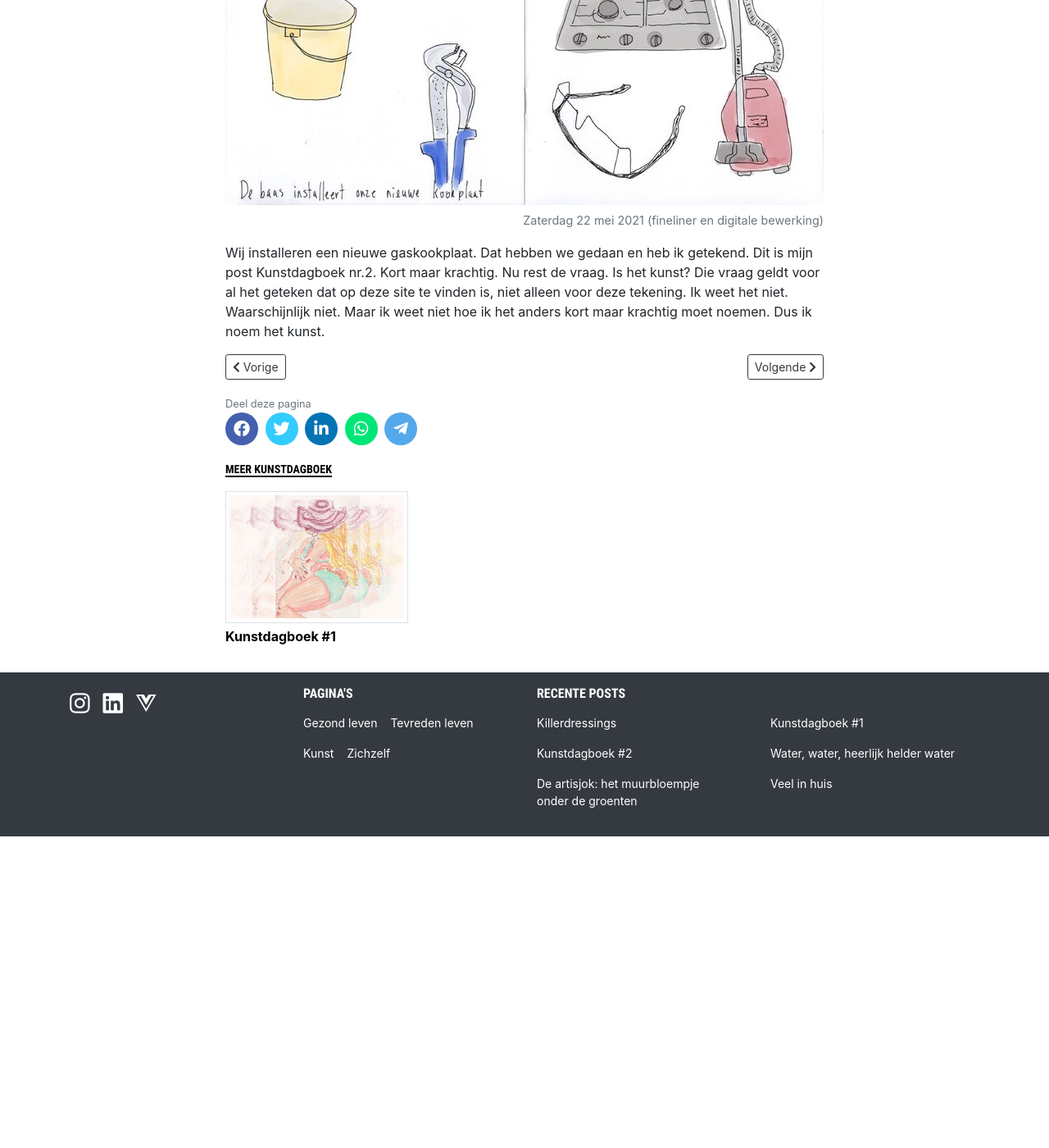
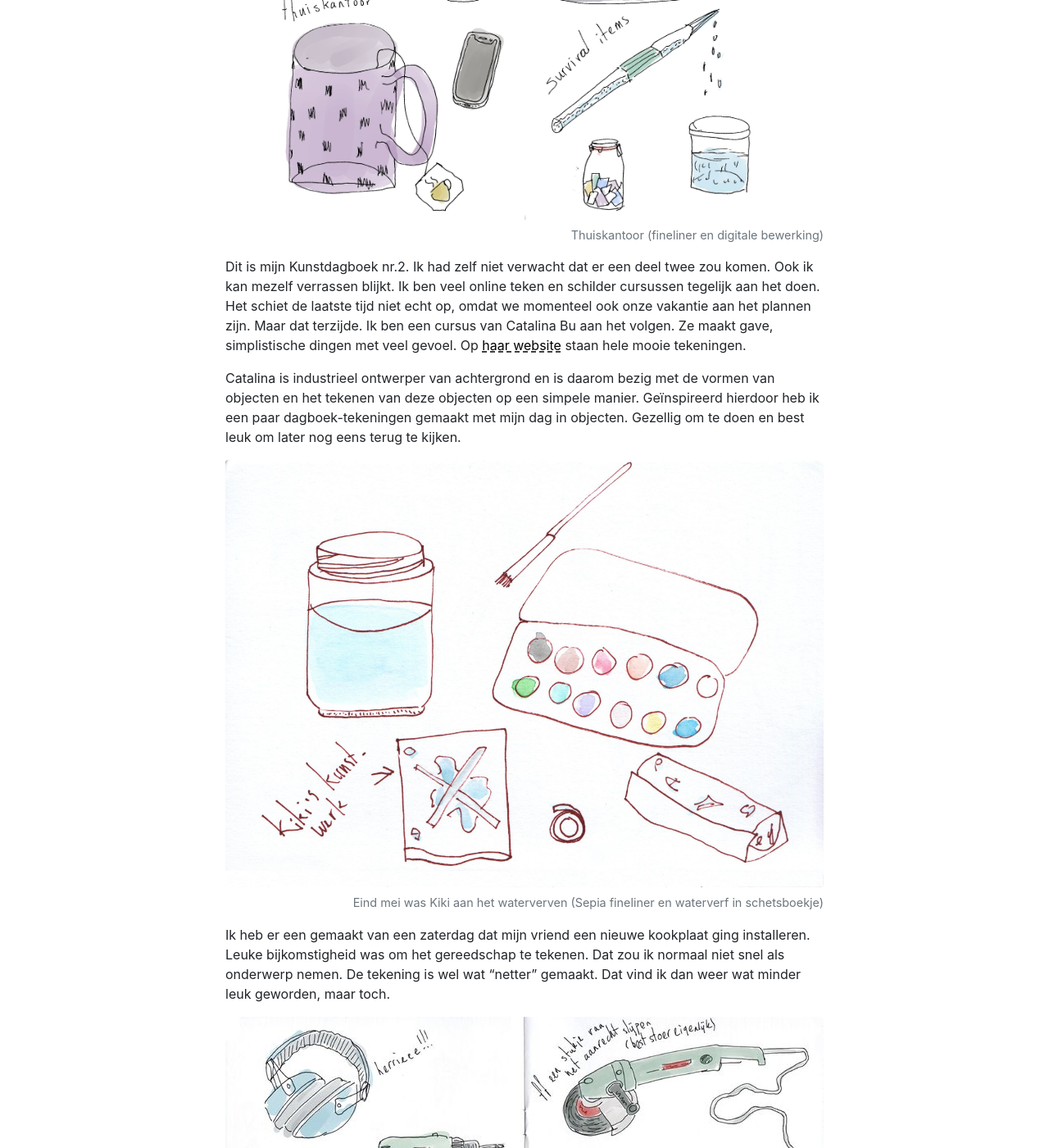
Before and after one commit to BaasLimited/baasovereten.github.io, a Jekyll site: the page built from _posts/2021-05-23-kunstdagboek-nr2.md, in a window 1280 px wide and 1400 px high, scrolled down 467 px. Shown: the whole window at 82% size. Built offline with Jekyll 4.4.1, drawn with Linux system fonts in a browser that asks for light colours; some web fonts are replaced; a script that is not in the unit is left out; comment, search, counter and statistics services are not loaded; before the commit the page ends 1487 px from its top, so only the background shows below that; some of the changed text lies outside the part shown.

Commit message:
publish kunstdagboek nr 2

```diff
--- a/_posts/2021-05-23-kunstdagboek-nr2.md
+++ b/_posts/2021-05-23-kunstdagboek-nr2.md
@@ -1,13 +1,35 @@
 ---
 title:      "Kunstdagboek #2"
-date:       2021-05-23 09:30:00 +0100
+date:       2021-06-19 09:30:00 +0100
 tags:       ["kunstdagboek"]
 category:   "kunst"
-image:      /uploads/dagboek_210522.jpg
-caption:    "Zaterdag 22 mei 2021 (fineliner en digitale bewerking)"
-excerpt:    "Wij installeren een nieuw kookplaat"
+image:      /uploads/dagboek-thuiskantoorbw.jpg
+caption:    "Thuiskantoor (fineliner en digitale bewerking)"
+excerpt:    "Catalina Bu speelt met vormen van objecten, de compositie ervan en de grootte van de dingen ten opzichte van elkaar. Ik oefen en pruts en vind het leuk om te doen."
 published:  true
 ---
 
-Wij installeren een nieuwe gaskookplaat. Dat hebben we gedaan en heb ik getekend. Dit is mijn post Kunstdagboek nr.2.
-Kort maar krachtig. Nu rest de vraag. Is het kunst? Die vraag geldt voor al het geteken dat op deze site te vinden is, niet alleen voor deze tekening. Ik weet het niet. Waarschijnlijk niet. Maar ik weet niet hoe ik het anders kort maar krachtig moet noemen. Dus ik noem het kunst.
+Dit is mijn Kunstdagboek nr.2. Ik had zelf niet verwacht dat er een deel twee zou komen. Ook ik kan mezelf verrassen blijkt.
+Ik ben veel online teken en schilder cursussen tegelijk aan het doen. Het schiet de laatste tijd niet echt op, omdat we momenteel ook onze vakantie aan het plannen zijn. Maar dat terzijde. Ik ben een cursus van Catalina Bu aan het volgen. Ze maakt gave, simplistische dingen met veel gevoel. Op [haar website](https://catalinabu.com/work/) staan hele mooie tekeningen.
+
+Catalina is industrieel ontwerper van achtergrond en is daarom bezig met de vormen van objecten en het tekenen van deze objecten op een simpele manier. Geïnspireerd hierdoor heb ik een paar dagboek-tekeningen gemaakt met mijn dag in objecten. Gezellig om te doen en best leuk om later nog eens terug te kijken.
+
+{% include image.html url="/uploads/dagboek_210521bw.jpg" description="Eind mei was Kiki aan het waterverven (Sepia fineliner en waterverf in schetsboekje)" %}
+
+Ik heb er een gemaakt van een zaterdag dat mijn vriend een nieuwe kookplaat ging installeren. Leuke bijkomstigheid was om het gereedschap te tekenen. Dat zou ik normaal niet snel als onderwerp nemen. De tekening is wel wat "netter" gemaakt. Dat vind ik dan weer wat minder leuk geworden, maar toch.
+
+{% include image.html url="/uploads/dagboek_210522.jpg" description="We installeren een nieuwe kookplaat (fineliner in schetsboekje en digitaal ingekleurd)" %}
+
+Een uurtje kinderboerderij resulteerde in onderstaande tekening. Catalina Bu maakt haar tekeneningen vaak in zwart-wit. Daar begint het bij mij ook bij, maar dan vind ik mijn tekeningen toch nog een beetje saaierig.
+
+{% include gallery.html id="dagboek2-kinderboerderij" show_description=true %}
+
+Na een zonnig dagje bij mijn zus heb ik deze tekening gemaakt. Als ik ernaar kijk, ben ik zo weer in het heerlijke zonnetje in Duivendrecht. Een tekening zegt echt meer dan duizend woorden. Door de simpele tekeningetjes kost het ook niet veel tijd om te maken trouwens.
+
+{% include image.html url="/uploads/dagboek_210530bw.jpg" description="Eind mei was Kiki aan het waterverven (Sepia fineliner en waterverf in schetsboekje)" %}
+
+Ook minder gedenkwaardige dagen leveren tekeningen op. Zoals mijn thuiskantoor dat langzaam is uitgegroeid tot mijn kleine oase. Vol met werkspulletjes en stiekem ook wat teken atributen.
+
+{% include image.html url="/uploads/dagboek-thuiskantoorbw.jpg" description="Mijn thuiskantoor met al mijn fijne spulletjes (fineliner in schetsboekje en digitaal ingekleurd)" %}
+
+Nu rest de vraag. Is het kunst? Die vraag geldt voor al het geteken dat op deze site staat. Ik weet het niet. Waarschijnlijk niet. Ik word er blij van. Voor mij is het dus kunst.
```
Also changed, not shown: _data/galleries/dagboek2-kinderboerderij.yaml (added, +7 -0 lines), uploads/artisjokbw.jpg (added), uploads/dagboek-thuiskantoorbw.jpg (added), uploads/dagboek_210521bw.jpg (added), uploads/dagboek_210522-kl-bw.jpg (added), uploads/dagboek_210522-zw-bw.jpg (added), uploads/dagboek_210530bw.jpg (added).
